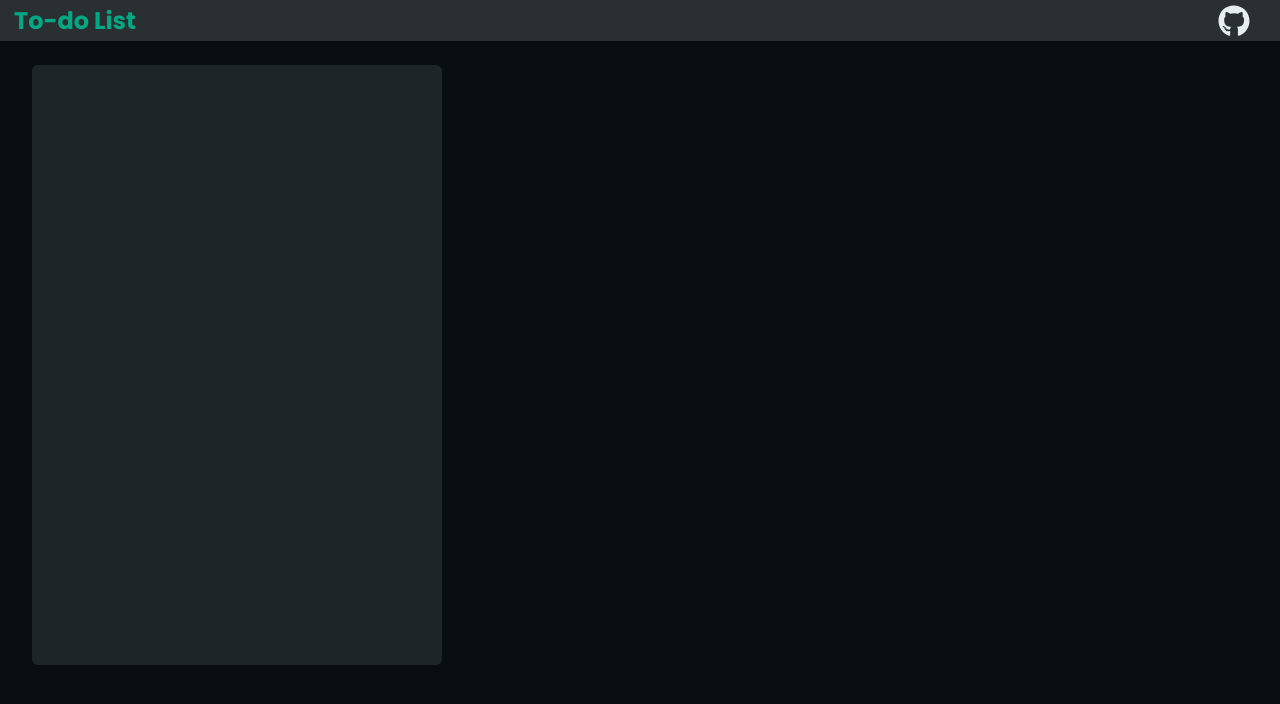
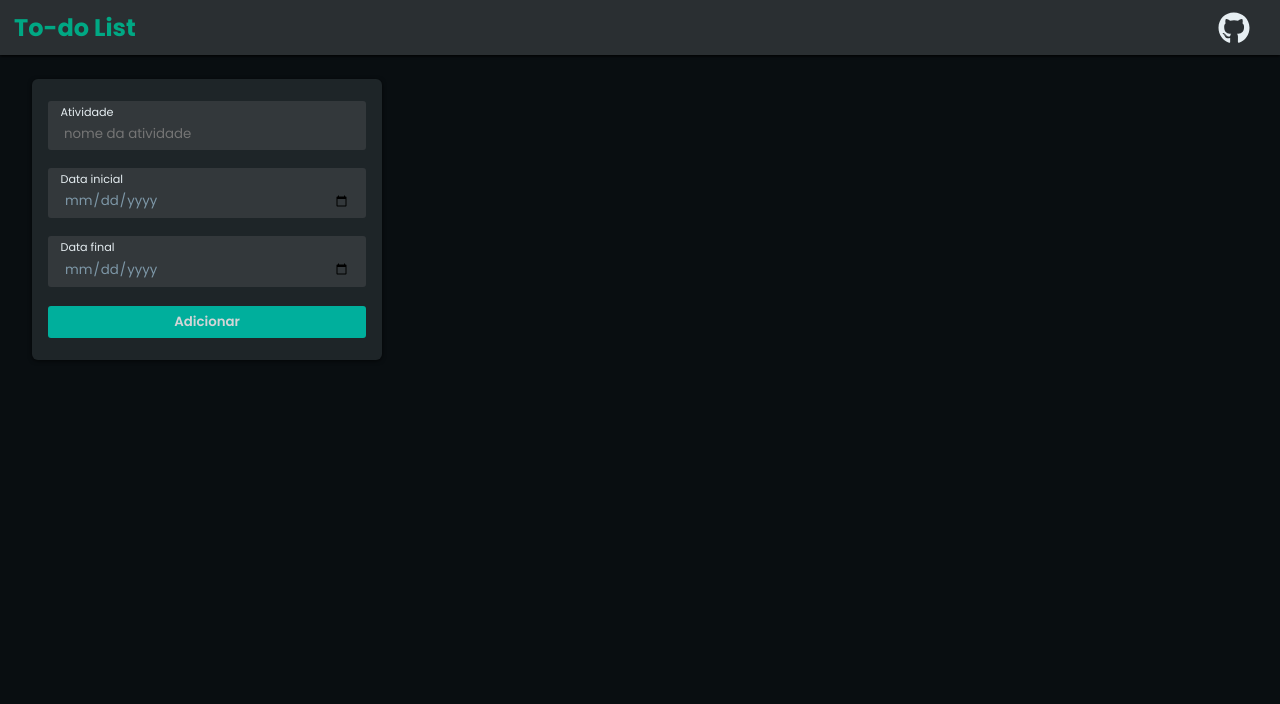
Before and after one commit to commonProgrammerr/whats2do, a Next.js app: page / in a window 1280 px wide. Shown: the top 704 px of the page. Built offline with nearby package versions, Linux system fonts and the light colour scheme.

Commit message:
add task form finalizado

```diff
--- /dev/null
+++ b/components/Button/styles.ts
@@ -0,0 +1,17 @@
+import styled from 'styled-components';
+
+import theme from '../../styles/theme';
+
+interface ButtonStyleProps {
+  bgColor: keyof Omit<typeof theme.colors, 'app' | 'text' | 'icon'>
+}
+
+export const Container = styled.button<ButtonStyleProps>`
+  background-color: ${props => props.theme.colors[props.bgColor]};
+  padding: 16px 32px;
+  border-radius: 5px;
+  flex-direction: row;
+  align-items: center;
+  justify-content: center;
+  min-width: 160px;
+`;
--- /dev/null
+++ b/components/Form/Input/index.tsx
@@ -0,0 +1,22 @@
+import React from "react";
+
+import { Input, Error, Container, Label } from "./styles";
+
+interface Props extends React.InputHTMLAttributes<HTMLInputElement> {
+  label?: string;
+  error?: {
+    [key: string]: Error;
+  };
+}
+
+export function InputForm({ name, error, label, ...rest }: Props) {
+  return (
+    <Container>
+      <div>
+        <Label>{label}</Label>
+        {error?.[name] && <Error>{error[name]?.message}</Error>}
+      </div>
+      <Input {...rest} />
+    </Container>
+  );
+}
--- /dev/null
+++ b/components/Form/Input/styles.ts
@@ -0,0 +1,54 @@
+import styled from 'styled-components';
+
+
+export const Input = styled.input`
+  color: ${({ theme }) => theme.colors.text.secondary_lighter};
+  background-color: transparent;
+`;
+
+
+export const Container = styled.div`
+  display: flex;
+  flex-direction: column;
+  background-color: #33383b;
+  padding: 6px 16px;
+  padding-top: 3px;
+  border-radius: 3px;
+  margin-bottom: 18px;
+  transition-delay: 0.1s;
+  transition-duration: 0.4s;
+  & > div {
+    display: flex;
+    justify-content: space-between;
+  }
+  &:focus-within {
+    box-shadow: 0 0 1px .8px ${({ theme }) => theme.colors.highlight};
+    margin-top: 10px;
+
+    & > div {
+      transform: translateY(-100%);
+      & > label {
+        font-size: .8rem;
+        transform: translateX(-10%);
+        font-weight: 600;
+        color: ${({ theme }) => theme.colors.text.high_emphasis};
+      }
+      & > small {
+        transform: translateY(100%);
+      }
+    }
+  }
+`;
+
+export const Error = styled.small`
+  font-size: .7rem;
+  color: ${({ theme }) => theme.colors.danger};
+  `;
+
+export const Label = styled.label`
+  font-size: .7rem;
+  color: ${({ theme }) => theme.colors.text.primary_strong};
+  margin-left: -3.5px;
+  margin-bottom: 2.5px;
+
+`
--- a/components/Layout/Header/styles.ts
+++ b/components/Layout/Header/styles.ts
@@ -2,10 +2,11 @@ import styled from 'styled-components';
 
 export const Container = styled.header`
   display: flex;
-  padding: 3px 14px;
+  padding: 10px 14px;
   justify-content: space-between;
   background-color: ${({theme}) => theme.colors.header_background};
   color: ${({theme}) => theme.colors.text.primary_strong};
+  box-shadow: 0 1px 3px ${({theme}) => theme.colors.shadow};
 
   h1 {
     font-size: 1.5rem;
--- a/components/MainContent/index.tsx
+++ b/components/MainContent/index.tsx
@@ -1,13 +1,53 @@
-import { ReactNode } from "react";
-
 import { Container, FirstColumn, SecondColumn } from "./styles";
+import { useForm } from "react-hook-form";
+import { InputForm } from "../Form/Input";
 
 interface MainContentProps {}
 
+const required = {
+  message: "Missing field!",
+  value: true,
+};
+
 function MainContent({}: MainContentProps) {
+  const {
+    register,
+    handleSubmit,
+    formState: { errors },
+  } = useForm();
+  const onSubmit = (data) => {
+    console.log("submit", data);
+  };
+  console.log(errors);
   return (
     <Container>
-      <FirstColumn></FirstColumn>
+      <FirstColumn>
+        <form onSubmit={handleSubmit(onSubmit)}>
+          <InputForm
+            label="Atividade"
+            name="task_name"
+            placeholder="nome da atividade"
+            {...register("task_name", { required })}
+            error={errors}
+          />
+          <InputForm
+            type="date"
+            label="Data inicial"
+            name="start_date"
+            {...register("date", { required })}
+            error={errors}
+            />
+          <InputForm
+            type="date"
+            label="Data final"
+            name="final_date"
+            {...register("date", { required })}
+            error={errors}
+          />
+          <div />
+          <input type="submit" value="Adicionar" />
+        </form>
+      </FirstColumn>
       <SecondColumn>
         <div></div>
       </SecondColumn>
--- a/components/MainContent/styles.ts
+++ b/components/MainContent/styles.ts
@@ -1,3 +1,4 @@
+import { darken, lighten } from 'polished';
 import styled from 'styled-components';
 
 export const Container = styled.main`
@@ -7,13 +8,47 @@ flex: 1;
 `
 
 export const FirstColumn = styled.section`
-  width: 32vw;
-  min-height: 100px;
-  max-height: 600px;
+  display: flex;
+  flex-direction: column;
+  align-self: flex-start;
+  width: 25.6vw;
+  min-width: 350px;
+  min-height: 250px;
+  max-height: 30rem;
   border-radius: 6px;
+  margin-right: 12px;
+  padding: 1.4rem 1rem;
   background: ${({ theme }) => theme.colors.background_lighter};
-  margin-right: 12px;
+  box-shadow: 0 1px 4px ${({theme}) => theme.colors.shadow}a0;
 
+  & > form {
+    display: flex;
+    flex: 1;
+    flex-direction: column;
+    justify-content: flex-start;
+    & > div:last-of-type {
+      flex: 1;
+      min-height: 1px;
+    }
+  }
+
+
+  input[type="submit"] {
+    justify-self: flex-end;
+    font-weight: 600;
+    background-color: ${({theme}) => theme.colors.highlight};
+    color: ${({theme}) => theme.colors.primary};
+    border-radius: 3px;
+    min-height: 32px;
+    transition-delay: 0.07s;
+    transition-duration: 0.2s;
+
+    &:hover {
+      cursor: pointer;
+      background-color: ${({theme}) => darken(0.1, theme.colors.highlight)};
+      transform: scaleX(1.01) scaleY(1.1);
+    }
+  }
 `
 
 export const SecondColumn = styled.section`
--- a/package.json
+++ b/package.json
@@ -11,7 +11,9 @@
     "polished": "^4.1.3",
     "react": "^17.0.2",
     "react-dom": "^17.0.2",
+    "react-hook-form": "^7.22.5",
     "react-icons": "^4.3.1",
+    "react-infinite-scroll-component": "^6.1.0",
     "react-is": "^17.0.2",
     "styled-components": "^5.3.3"
   },
--- a/styles/globalStyle.ts
+++ b/styles/globalStyle.ts
@@ -7,9 +7,6 @@ export const GlobalStyle = createGlobalStyle`
   padding: 0;
   box-sizing: border-box;
   font-family: 'Poppins', 'Roboto', sans-serif;
-}
-
-input, textarea, button {
   border: none;
   outline: 0;
 }
```
Also changed, not shown: components/Button/index.tsx (added, +21 -0 lines), 1 other file (tests, documents, lock files or other folders).
